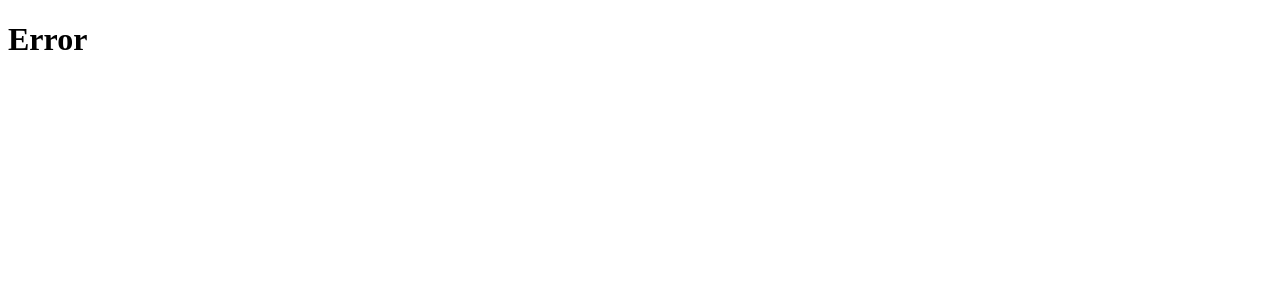
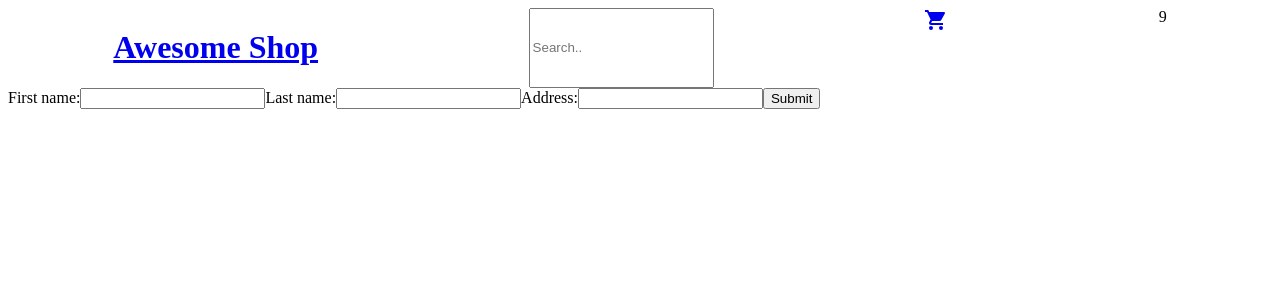
Before and after one commit to mikoscz/react-workshop-03, a React (Vite) app: page /shipment in a window 1280 px wide. Before the commit this address had no page. Shown: the top 300 px of the page. Built offline with nearby package versions, Linux system fonts and the light colour scheme; data requests are answered from the project's data file.

Commit message:
It's not working but we are working on it

```diff
--- a/src/components/CartContext.jsx
+++ b/src/components/CartContext.jsx
@@ -7,6 +7,7 @@ export function useCart() {
 
 export function CartContextProvider({ children }) {
     const [items, setCart] = useState([])
+
     const defaulValue = {items, setCart}
     return (
         <CartContext.Provider value={defaulValue}>
--- a/src/components/CartDetails/CartDetails.jsx
+++ b/src/components/CartDetails/CartDetails.jsx
@@ -1,8 +1,11 @@
+import { useNavigate } from "react-router-dom";
 import products from "../../data/products";
 import useCart from "../../hooks/useCart";
 
 
 export const CartDetails = () => {
+    const navigate = useNavigate();
+
     const cart = useCart();
     let sum = cart.products.reduce((sum, item) => { return sum + item.price }, 0)
     return (
@@ -11,7 +14,7 @@ export const CartDetails = () => {
             return <div key={item.id} >{item.title} - ${item.price}<button onClick={() => cart.removeProductFromCart(item)}>x</button> </div>
         })}</div>
             {sum}$
-            <button onClick={() => console.log('submit')}>Submit</button>
+            <button onClick={() => navigate("/shipment")}>Submit</button>
         </div>
 
 
--- /dev/null
+++ b/src/components/ShipmentData/ShipmentData.jsx
@@ -0,0 +1,31 @@
+import useCart from "../../hooks/useCart"
+
+export const ShipmentData = () => {
+
+    const cart = useCart()
+    const handleSubmit = (event) => {
+        event.preventDefault()
+        const formData = new FormData(event.target)
+        const data = Object.fromEntries(formData)
+        console.log(data)
+        return cart.setShipmentData(data)
+    }
+
+    return <div>
+        <form onSubmit={handleSubmit}>
+            <label>
+                First name:
+                <input type="text" name="firstName" />
+            </label>
+            <label>
+                Last name:
+                <input type="text" name="lastName" />
+            </label>
+            <label>
+                Address:
+                <input type="text" name="address" />
+            </label>
+            <button type="submit" >Submit</button>
+        </form>
+    </div>
+}
--- /dev/null
+++ b/src/components/Summary/Summary.jsx
@@ -0,0 +1,26 @@
+export const Summary= ()=>{
+
+
+
+const data = {
+firstName: "aaa",
+lastName: "bbb",
+addres:"ccc",
+totalAmount: 1000
+}
+
+return(
+
+<div>
+<div>{data.firstName}</div>
+<div>{data.lastName}</div>
+
+<div>{data.addres}</div>
+<div>{data.totalAmount}</div>
+<button type="button">accept</button>
+</div>
+)
+
+
+
+}
--- a/src/hooks/useCart.jsx
+++ b/src/hooks/useCart.jsx
@@ -1,9 +1,12 @@
 import { useQuery, useMutation } from "@tanstack/react-query";
     import { queryClient } from '../main.jsx'
 import products from "../data/products.js";
+import { useState } from "react";
 
 
 function useCart() {
+
+    const [shipmentData, setShipmentData]=useState({})
 
     const query = useQuery(["carts", 1], async () => {
         const response = await fetch('http://localhost:3000/carts/1');
@@ -44,19 +47,21 @@ function useCart() {
 
     }
 
-
-
     if (query.isLoading) {
         return {
             products: [],
             removeProductFromCart,
-            addProductToCart
+            addProductToCart,
+            setShipmentData,
+            shipmentData
         }
     }
     return {
         products: query.data.products,
         removeProductFromCart,
-        addProductToCart
+        addProductToCart,
+        setShipmentData,
+        shipmentData
     }
 }
 
```
Also changed, not shown: src/Router.jsx (+11 -0 lines).
